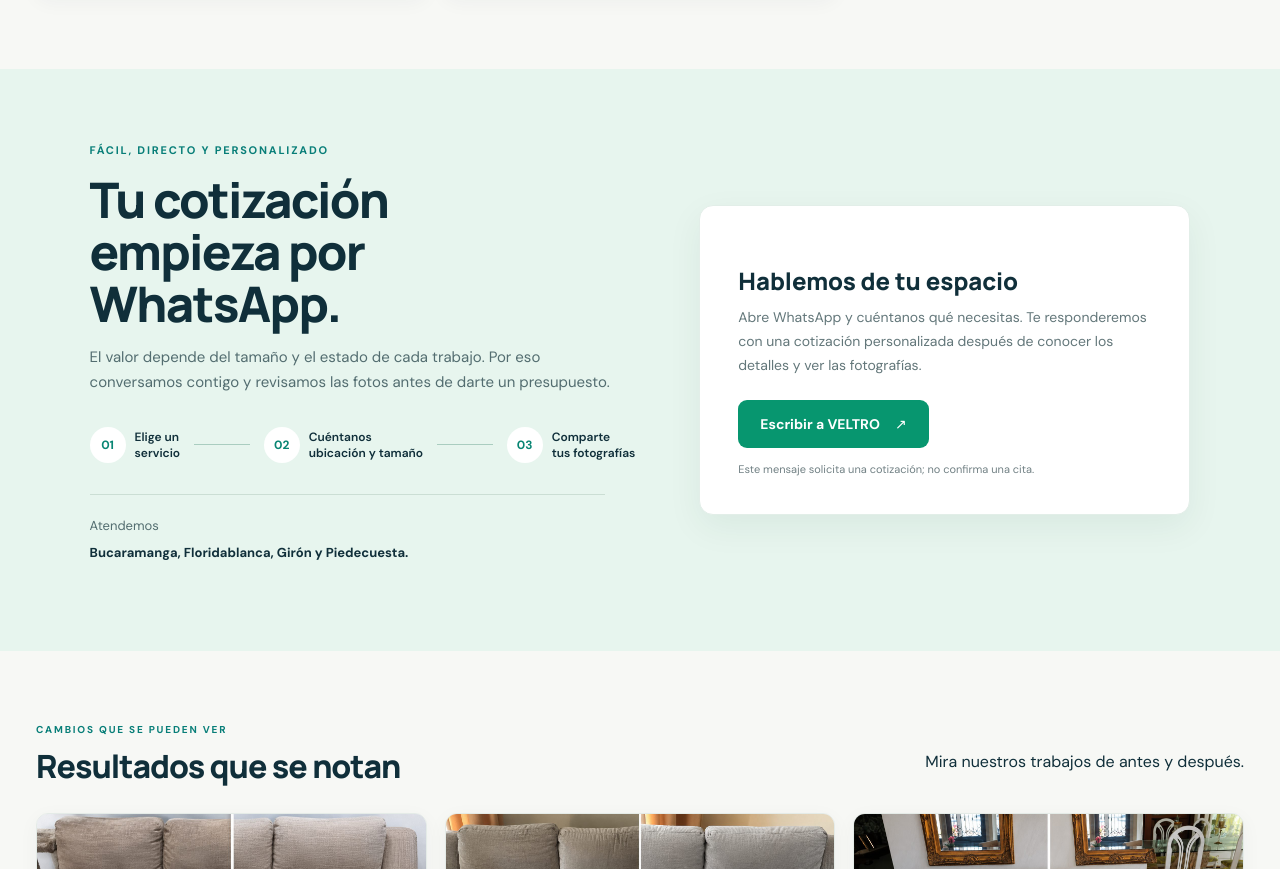
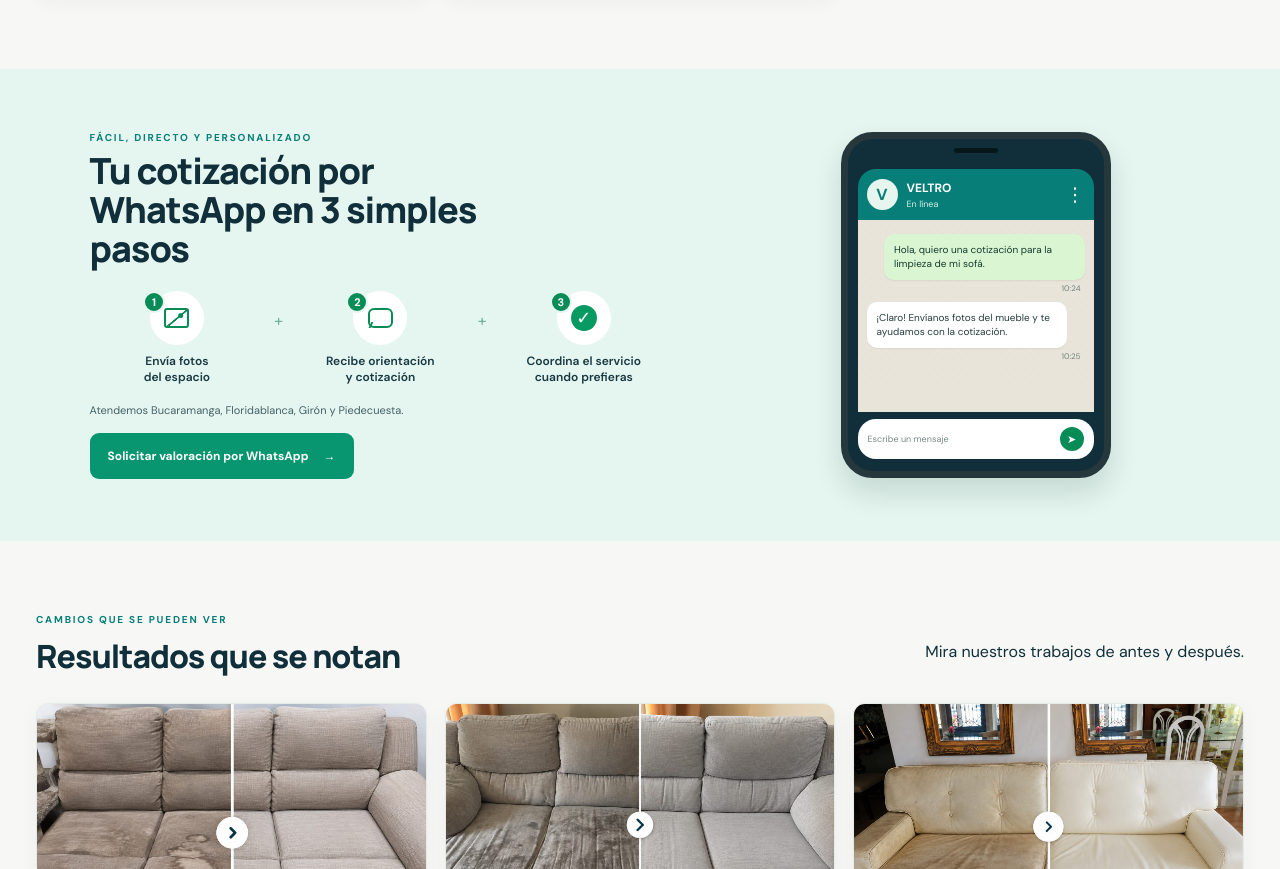
Before and after one commit to desarrolladoralexander-oss/veltro_web, a website with bundled scripts: page index.html in a window 1280 px wide. Shown: the part 1455-2324 px from the top of the page. Built offline with nearby package versions, Linux system fonts and the light colour scheme.

Commit message:
feat: mostrar guia visual de cotizacion por WhatsApp

```diff
--- a/index.html
+++ b/index.html
@@ -44,9 +44,31 @@
       </section>
 
       <section class="seccion-cotizacion" id="proceso">
-        <div class="introduccion-cotizacion"><p class="sobretitulo">FÁCIL, DIRECTO Y PERSONALIZADO</p><h2>Tu cotización empieza por WhatsApp.</h2><p>El valor depende del tamaño y el estado de cada trabajo. Por eso conversamos contigo y revisamos las fotos antes de darte un presupuesto.</p><div class="pasos-cotizacion"><div><b>01</b><span>Elige un<br />servicio</span></div><i></i><div><b>02</b><span>Cuéntanos<br />ubicación y tamaño</span></div><i></i><div><b>03</b><span>Comparte<br />tus fotografías</span></div></div><p class="zona-servicio">Atendemos <strong>Bucaramanga, Floridablanca, Girón y Piedecuesta.</strong></p></div>
-        <div class="tarjeta-cotizacion"><h3>Hablemos de tu espacio</h3><p>Abre WhatsApp y cuéntanos qué necesitas. Te responderemos con una cotización personalizada después de conocer los detalles y ver las fotografías.</p><a class="boton boton-verde" href="https://wa.me/573112337811" target="_blank" rel="noopener noreferrer">Escribir a VELTRO <span aria-hidden="true">↗</span></a><small>Este mensaje solicita una cotización; no confirma una cita.</small></div>
-      </section>
+  <div class="guia-whatsapp">
+    <p class="sobretitulo">FÁCIL, DIRECTO Y PERSONALIZADO</p>
+    <h2>Tu cotización por WhatsApp en 3 simples pasos</h2>
+    <div class="pasos-whatsapp" aria-label="Pasos para solicitar una cotización">
+      <div class="paso-whatsapp"><span class="numero-paso">1</span><span class="icono-paso icono-foto" aria-hidden="true"></span><p>Envía fotos<br />del espacio</p></div>
+      <span class="separador-pasos" aria-hidden="true">+</span>
+      <div class="paso-whatsapp"><span class="numero-paso">2</span><span class="icono-paso icono-mensaje" aria-hidden="true"></span><p>Recibe orientación<br />y cotización</p></div>
+      <span class="separador-pasos" aria-hidden="true">+</span>
+      <div class="paso-whatsapp"><span class="numero-paso">3</span><span class="icono-paso icono-listo" aria-hidden="true"></span><p>Coordina el servicio<br />cuando prefieras</p></div>
+    </div>
+    <p class="zona-servicio">Atendemos Bucaramanga, Floridablanca, Girón y Piedecuesta.</p>
+    <a class="boton boton-verde boton-guia-whatsapp" href="https://wa.me/573112337811?text=%C2%A1Hola%2C%20equipo%20VELTRO!%20Me%20gustar%C3%ADa%20solicitar%20una%20cotizaci%C3%B3n.%20Les%20compartir%C3%A9%20fotograf%C3%ADas%20del%20trabajo." target="_blank" rel="noopener noreferrer">Solicitar valoración por WhatsApp <span aria-hidden="true">→</span></a>
+  </div>
+  <div class="telefono-whatsapp" role="img" aria-label="Ejemplo de conversación por WhatsApp para solicitar una cotización">
+    <div class="telefono-camara" aria-hidden="true"></div>
+    <div class="encabezado-chat"><span class="avatar-chat" aria-hidden="true">V</span><div><strong>VELTRO</strong><small>En línea</small></div><span class="menu-chat" aria-hidden="true">⋮</span></div>
+    <div class="mensajes-chat">
+      <p class="mensaje-cliente">Hola, quiero una cotización para la limpieza de mi sofá.</p>
+      <small class="hora-mensaje">10:24</small>
+      <p class="mensaje-empresa">¡Claro! Envíanos fotos del mueble y te ayudamos con la cotización.</p>
+      <small class="hora-mensaje">10:25</small>
+    </div>
+    <div class="pie-chat"><span>Escribe un mensaje</span><span class="enviar-chat" aria-hidden="true">➤</span></div>
+  </div>
+</section>
 
       <section class="seccion-resultados contenedor-seccion" id="resultados">
         <div class="encabezado-seccion"><div><p class="sobretitulo sobretitulo-oscuro">CAMBIOS QUE SE PUEDEN VER</p><h2 id="titulo-resultados">Resultados que se notan</h2></div><div class="acciones-encabezado-resultados"><p id="descripcion-resultados">Mira nuestros trabajos de antes y después.</p><button class="restablecer-resultados" type="button" hidden>Ver todos</button></div></div>
--- a/styles.css
+++ b/styles.css
@@ -1017,3 +1017,32 @@ textarea {
 .servicio-vista:focus-visible{outline:3px solid var(--verde-azulado);outline-offset:-3px;border-radius:12px}
 .servicio-vista:hover .imagen-servicio{filter:brightness(.94)}
 .tarjeta-servicio .enlace-servicio{display:none}
+/* Guía de cotización inspirada en la referencia visual */
+.seccion-cotizacion{width:100%;max-width:none;margin:0;box-sizing:border-box;display:grid;grid-template-columns:minmax(0,1.15fr) minmax(250px,.85fr);align-items:center;gap:clamp(32px,7vw,100px);padding:clamp(34px,5vw,62px) max(calc((100vw - 1120px)/2),clamp(24px,7vw,90px));background:#e5f5ef;border-radius:0}
+.guia-whatsapp{width:100%;min-width:0;max-width:600px}
+.guia-whatsapp .sobretitulo{margin-bottom:8px;color:#087e78;font-size:10px}
+.guia-whatsapp h2{max-width:19ch;margin:0;color:#102f3a;font:800 clamp(25px,3vw,36px)/1.08 Manrope,sans-serif;letter-spacing:-1.1px}
+.pasos-whatsapp{display:flex;align-items:flex-start;justify-content:space-between;gap:10px;margin:22px 0 18px}
+.paso-whatsapp{position:relative;display:grid;justify-items:center;grid-template-columns:1fr;gap:8px;flex:1;min-width:0;text-align:center}
+.numero-paso{position:absolute;top:0;left:calc(50% - 34px);z-index:1;display:grid;place-items:center;width:22px;height:22px;border:2px solid #e5f5ef;border-radius:50%;background:#078b57;color:#fff;font-size:11px;font-weight:800}
+.icono-paso{display:grid;place-items:center;width:54px;height:54px;border-radius:50%;background:#fff;color:#078b57}
+.icono-foto::before{content:"";width:21px;height:16px;border:2px solid currentColor;border-radius:3px;background:radial-gradient(circle at 70% 35%,currentColor 0 2px,transparent 3px),linear-gradient(140deg,transparent 48%,currentColor 50% 55%,transparent 57%)}
+.icono-mensaje::before{content:"";width:21px;height:16px;border:2px solid currentColor;border-radius:6px}.icono-mensaje::after{content:"";position:absolute;margin:15px 0 0 -12px;width:6px;height:6px;border-left:2px solid currentColor;transform:skew(-25deg)}
+.icono-listo::before{content:"✓";display:grid;place-items:center;width:26px;height:26px;border-radius:50%;background:#079a62;color:#fff;font-size:18px;font-weight:700}
+.paso-whatsapp p{margin:0;color:#173943;font-size:12px;line-height:1.35;font-weight:600}
+.separador-pasos{padding-top:19px;color:#6cae98;font-size:16px}
+.zona-servicio{margin:14px 0 0;padding:0;border:0;font-size:11px!important;color:#446266}
+.boton-guia-whatsapp{margin-top:16px;min-height:46px;padding-inline:18px;font-size:12px}
+.telefono-whatsapp{position:relative;justify-self:center;width:min(100%,270px);min-height:300px;padding:30px 10px 12px;border:7px solid #26383b;border-radius:32px;background:#102f3a;box-shadow:0 15px 28px #173e3426}
+.telefono-camara{position:absolute;top:9px;left:50%;width:44px;height:5px;border-radius:5px;background:#071719;transform:translateX(-50%)}
+.encabezado-chat{display:flex;align-items:center;gap:9px;padding:10px 9px;border-radius:18px 18px 0 0;background:#087e78;color:#fff}
+.avatar-chat{display:grid;place-items:center;width:31px;height:31px;border-radius:50%;background:#e6f5ed;color:#087e78;font-weight:800}
+.encabezado-chat strong,.encabezado-chat small{display:block}.encabezado-chat strong{font-size:12px}.encabezado-chat small{margin-top:2px;color:#d4f0e6;font-size:9px}
+.menu-chat{margin-left:auto;font-size:19px}
+.mensajes-chat{min-height:192px;padding:14px 9px 8px;background-color:#e9e4da;background-image:radial-gradient(#b9b0a333 .7px,transparent .7px);background-size:9px 9px}
+.mensajes-chat p{max-width:92%;margin:0;padding:9px 10px;border-radius:10px;font-size:10px;line-height:1.4;box-shadow:0 1px 2px #00000012}
+.mensaje-cliente{margin-left:auto!important;background:#d9f5d1;color:#173d31}.mensaje-empresa{margin-top:9px!important;background:#fff;color:#263d3d}
+.hora-mensaje{display:block;margin:3px 4px 5px;text-align:right;color:#71827e;font-size:8px}
+.pie-chat{display:flex;align-items:center;justify-content:space-between;margin-top:7px;padding:8px 10px;border-radius:18px;background:#fff;color:#788887;font-size:9px}.enviar-chat{display:grid;place-items:center;width:24px;height:24px;border-radius:50%;background:#078b57;color:#fff;font-size:11px}
+@media(max-width:900px){.seccion-cotizacion{grid-template-columns:minmax(0,1fr) minmax(220px,.75fr);gap:28px;padding-inline:32px}.telefono-whatsapp{width:min(100%,245px)}}
+@media(max-width:680px){.seccion-cotizacion{grid-template-columns:minmax(0,1fr);gap:26px;padding:36px 20px}.guia-whatsapp h2{max-width:22ch;font-size:29px}.pasos-whatsapp{gap:4px;margin:20px 0 16px}.icono-paso{width:46px;height:46px}.numero-paso{left:calc(50% - 30px);width:20px;height:20px}.paso-whatsapp p{font-size:10px}.separador-pasos{padding-top:15px}.telefono-whatsapp{width:min(78%,260px);min-height:280px}.mensajes-chat{min-height:165px}}
```
